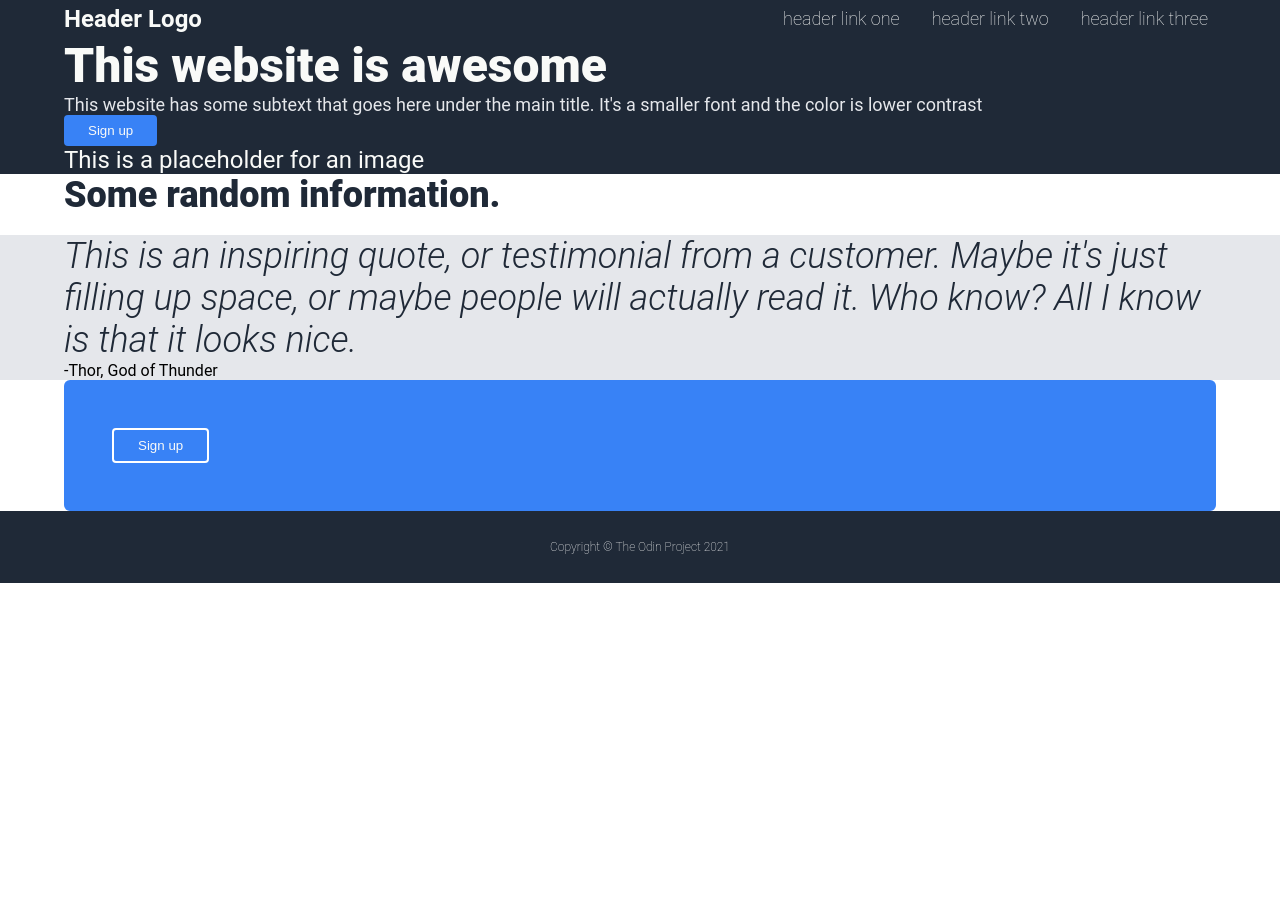
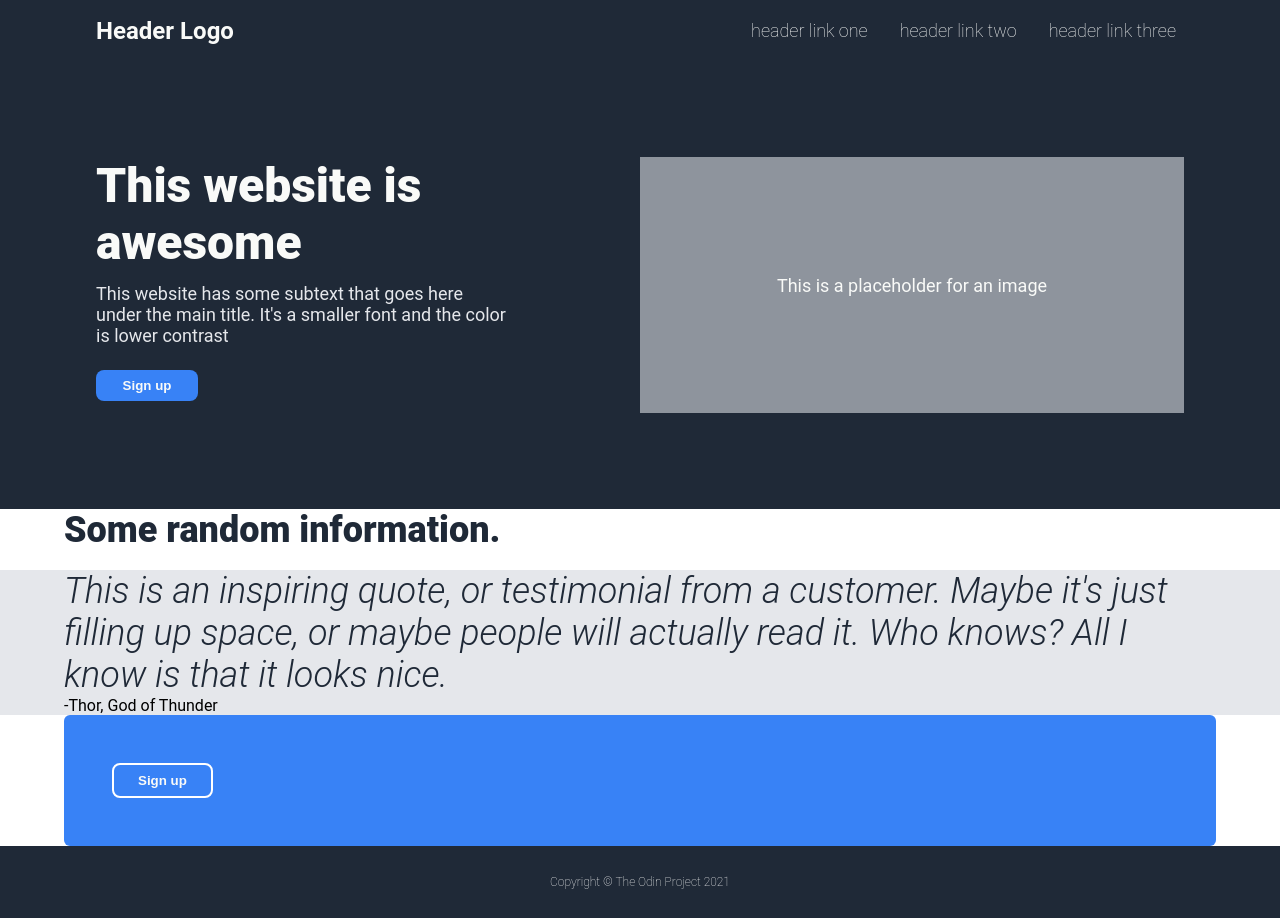
Before and after one commit to iwill434/odin-landing-page, a plain HTML site: page index.html in a window 1280 px wide. Before the commit the page ends 800 px from the top, so only its background shows below. Drawn offline with Linux system fonts and the light colour scheme.

Commit message:
Update the hero to look more as expected

```diff
--- a/index.html
+++ b/index.html
@@ -19,7 +19,7 @@
     </div>
     <div class="body">
         <div class="hero">
-            <div class="container">
+            <div class="hero-container">
                 <div class="hero-header">This website is awesome</div>
                 <div class="hero-secondary">This website has some subtext that goes here under the main title. It's a smaller font and the color is lower contrast</div>
                 <button class="hero-button">Sign up</button>
@@ -36,7 +36,7 @@
             </div>
         </div>
         <div class="quote">
-            <div class="quote-text"><em>This is an inspiring quote, or testimonial from a customer. Maybe it's just filling up space, or maybe people will actually read it. Who know? All I know is that it looks nice.</em></div>
+            <div class="quote-text"><em>This is an inspiring quote, or testimonial from a customer. Maybe it's just filling up space, or maybe people will actually read it. Who knows? All I know is that it looks nice.</em></div>
             <div class="quote-author">-Thor, God of Thunder</div>
         </div>
         <div class="cta">
--- a/style.css
+++ b/style.css
@@ -10,7 +10,7 @@ body {
     background: #1f2937;
     display: flex;
     color: #f9faf8;
-    padding: 0 64px;
+    padding: 12px 96px;
     margin: 0;
     align-items: center;
     justify-content: space-between;
@@ -52,30 +52,61 @@ a {
 
 button {
     background: #3882f6;
-    border-radius: 4px;
+    border-radius: 8px;
     border: none;
     color: #f9faf8;
     padding: 8px 24px;
+    font-weight: 700;
 }
 
 .hero {
     background: #1f2937;
+    display: flex;
+    padding: 96px;
+    justify-content: space-between;
+}
+
+.hero-container {
+    display: flex;
+    flex-direction: column;
+    flex: 1;
 }
 
 .hero-header {
     font-size: 48px;
     color: #f9faf8;
     font-weight: 900;
+    display: flex;
+    flex-wrap: wrap;
+    padding: 0 96px 0 0;
 }
 
 .hero-secondary {
     font-size: 18px;
     color: #e5e7eb;
+    display: flex;
+    flex-wrap: wrap;
+    justify-content: flex-start;
+    margin: 12px 0;
+    padding: 0 128px 0 0;
+}
+
+.hero-button {
+    display: flex;
+    margin: 12px 0;
+    width: 102px;
+    justify-content: center;
+    align-content: center;
 }
 
 .hero-logo {
-    font-size: 24px;
+    font-size: 18px;
     color: #f9faf8;
+    background-color: #e5e7eb90;
+    display: flex;
+    flex: 1;
+    justify-content: center;
+    align-items: center;
 }
 
 .info-header {
```
